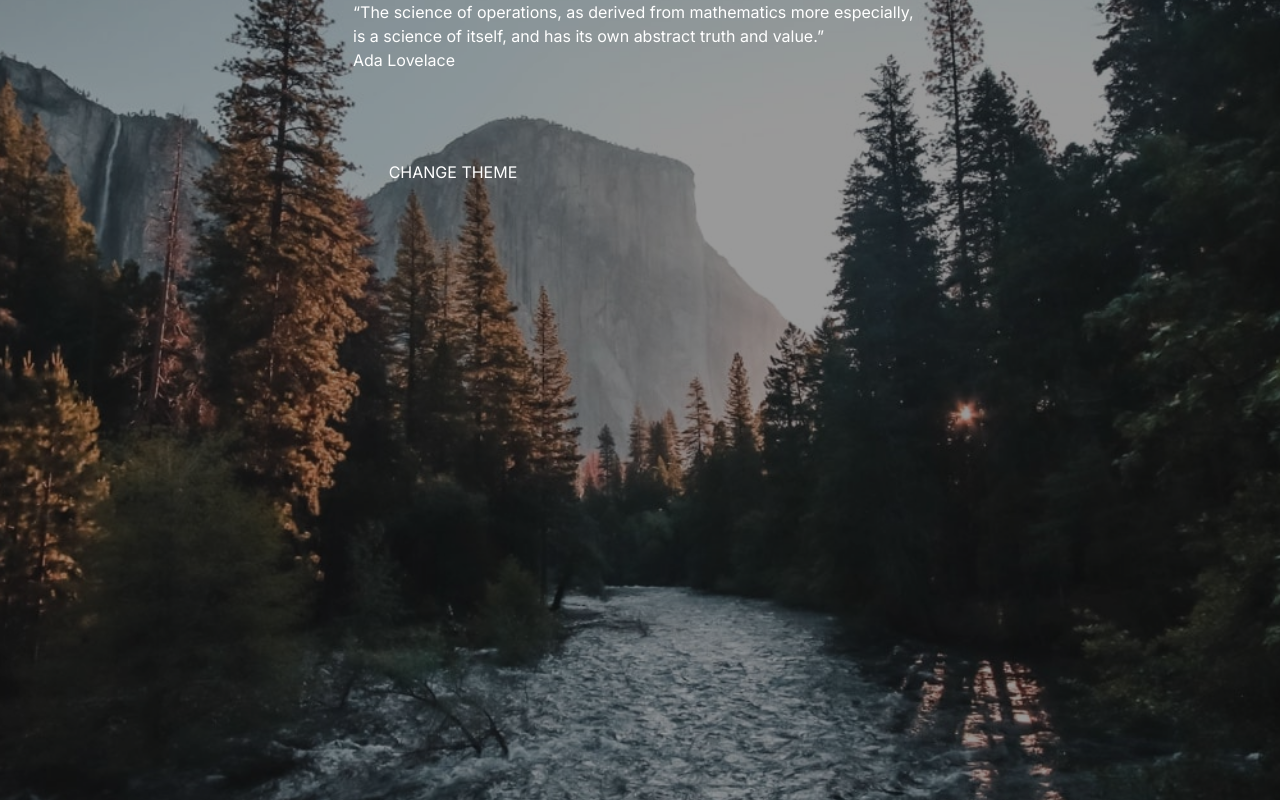
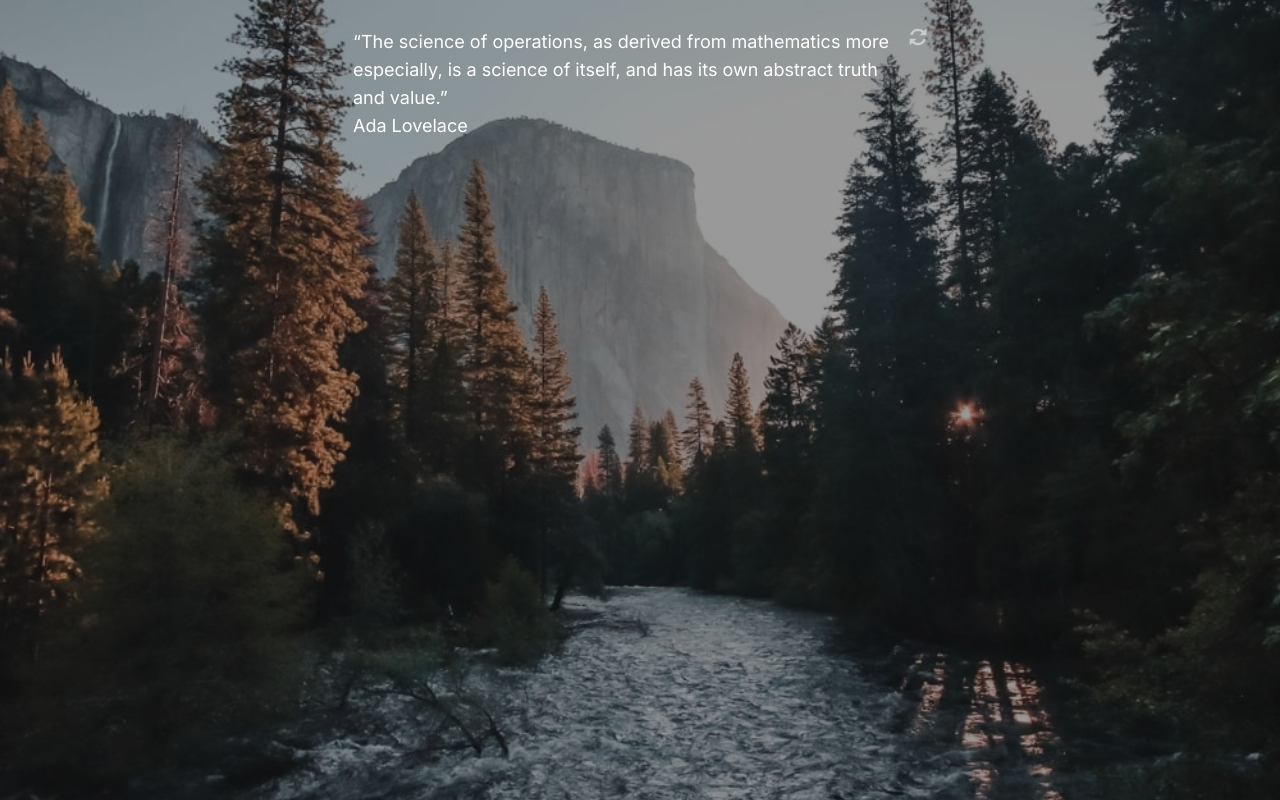
Before and after one commit to YokoMentor/clock-app, a Next.js app: page / in a window 1280 px wide. Built offline with nearby package versions, Linux system fonts and the light colour scheme.

Commit message:
Imported refresh icon

```diff
--- a/app/page.tsx
+++ b/app/page.tsx
@@ -18,11 +18,15 @@ export default function Page() {
 
   return (
     <div className={`${lightTheme ? styles.bg_light : styles.bg_dark} flex flex-col justify-start items-center min-h-screen`}>
-      <div className='flex flex-col justify-center items-center text-center w-[343px] md:w-[574px]'>
-        <div className='flex flex-col justify-center items-start text-left text-light w-full'>
-          <div className='flex flex-col'>“The science of operations, as derived from mathematics more especially, is a science of itself, and has its own abstract truth and value.”</div>
-          <div>Ada Lovelace</div>
-          <button className='flex items-center w-[200px] h-[200px] justify-center' onClick={handleThemeSwitcher}>CHANGE THEME</button>
+      <div className='flex flex-col justify-center items-center text-center w-[343px] md:w-[574px] mt-7'>
+        <div className='flex justify-center items-start w-full text-left text-light text-lg'>
+          <div>
+            <div className='flex flex-col'>“The science of operations, as derived from mathematics more especially, is a science of itself, and has its own abstract truth and value.”</div>
+            <div>Ada Lovelace</div>
+          </div>
+          <div>
+            <svg width="18" height="18" xmlns="http://www.w3.org/2000/svg"><path d="M7.188 10.667a.208.208 0 01.147.355l-2.344 2.206a5.826 5.826 0 009.578-2.488l2.387.746A8.322 8.322 0 013.17 14.94l-2.149 2.022a.208.208 0 01-.355-.148v-6.148h6.52zm7.617-7.63L16.978.958a.208.208 0 01.355.146v6.23h-6.498a.208.208 0 01-.147-.356L13 4.765A5.825 5.825 0 003.43 7.26l-2.386-.746a8.32 8.32 0 0113.76-3.477z" fill="#FFF" fill-rule="nonzero" opacity=".5" onClick={handleThemeSwitcher}/></svg>
+          </div>
         </div>
       </div>
     </div>
```
